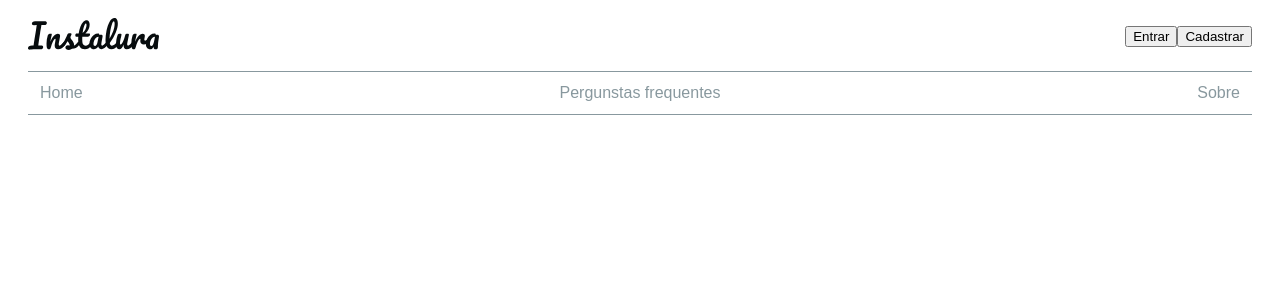
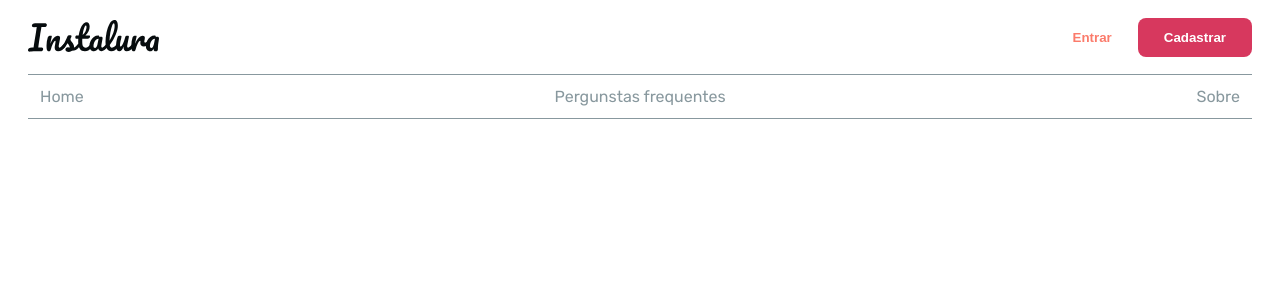
Before and after one commit to kikollovet/instalura-base, a Next.js app: page / in a window 1280 px wide. Shown: the top 300 px of the page. Built offline with nearby package versions, Linux system fonts and the light colour scheme.

Commit message:
Modulo 1 Aula 4

```diff
--- a/package.json
+++ b/package.json
@@ -4,10 +4,11 @@
   "scripts": {
     "dev": "next",
     "build": "next build",
-    "export":"next build && next export",
+    "export": "next build && next export",
     "start": "next start"
   },
   "dependencies": {
+    "lodash": "^4.17.20",
     "next": "latest",
     "react": "^16.8.0",
     "react-dom": "^16.8.0",
--- a/pages/_app.js
+++ b/pages/_app.js
@@ -1,4 +1,5 @@
 import { createGlobalStyle, ThemeProvider } from 'styled-components'
+import theme from '../src/theme'
 
 const GlobalStyle = createGlobalStyle`
   body {
@@ -7,12 +8,6 @@ const GlobalStyle = createGlobalStyle`
     box-sizing: border-box;
   }
 `
-
-const theme = {
-  colors: {
-    primary: '#0070f3',
-  },
-}
 
 export default function App({ Component, pageProps }) {
   return (
--- a/pages/index.js
+++ b/pages/index.js
@@ -1,8 +1,13 @@
 import Menu from '../src/components/commons/Menu'
 
 export default function Home() {
-  return(
+  return (
     <div>
+      <link rel="preconnect" href="https://fonts.gstatic.com" />
+      <link
+        href="https://fonts.googleapis.com/css2?family=Rubik:ital,wght@0,300;0,400;0,500;0,600;0,700;0,800;0,900;1,300;1,400;1,500;1,600;1,700;1,800;1,900&display=swap"
+        rel="stylesheet"
+      />
       <Menu />
     </div>
   )
--- /dev/null
+++ b/src/components/commons/Button/index.js
@@ -0,0 +1,33 @@
+import styled, { css } from 'styled-components'
+import get from 'lodash/get'
+
+const ButtonGhost = css`
+    color: ${(props) => get(props.theme, `colors.${props.variant}.color`)};
+    background: transparent;
+`
+
+const ButtonDefault = css`
+    color: ${(props) => get(props.theme, `colors.${props.variant}.contrastText`)};
+    background-color: ${(props) => get(props.theme, `colors.${props.variant}.color`)};
+`
+
+export const Button = styled.button`
+    border: 0;
+    cursor: pointer;
+    padding: 12px 26px;
+    font-weight: bold;
+    opacity: 1;
+    transition: opacity ${({ theme }) => theme.transition};
+    border-radius: ${({ theme }) => theme.borderRadius};
+    /*${({ ghost }) => (ghost ? ButtonGhost : ButtonDefault)}*/
+    ${function (props) {
+        if (props.ghost) {
+            return ButtonGhost;
+        }
+        return ButtonDefault;
+    }}
+    &:hover,
+    &:focus {
+        opacity: .5;
+    }
+`;
--- a/src/components/commons/Menu/index.js
+++ b/src/components/commons/Menu/index.js
@@ -1,5 +1,6 @@
 import React from 'react'
-import { Logo } from '../../../../theme/Logo'
+import Logo from '../../../theme/Logo'
+import { Button } from '../Button'
 import { MenuWrapper } from './styles/MenuWrapper'
 
 export default function Menu() {
@@ -36,12 +37,12 @@ export default function Menu() {
                 })}
             </MenuWrapper.CentralSide>
             <MenuWrapper.RightSide>
-                <button>
+                <Button type="button" ghost variant="secondary.main">
                     Entrar
-                </button>
-                <button>
+                </Button>
+                <Button type="button" variant="primary.main">
                     Cadastrar
-                </button>
+                </Button>
             </MenuWrapper.RightSide>
         </MenuWrapper>
     )
--- /dev/null
+++ b/src/theme/index.js
@@ -0,0 +1,46 @@
+export const colors = {
+    background: {
+      light: {
+        color: '#FFFFFF',
+      },
+      main: {
+        color: '#F2F2F2',
+      },
+    },
+    borders: {
+      main: {
+        color: '#F1F1F1',
+      },
+    },
+    primary: {
+      main: {
+        color: '#D7385E',
+        contrastText: '#fff',
+      },
+    },
+    secondary: {
+      main: {
+        color: '#FB7B6B',
+        contrastText: '#fff',
+      },
+    },
+    tertiary: {
+      main: {
+        color: '#070C0E',
+        contrastText: '#fff',
+      },
+      light: {
+        color: '#88989E',
+        contrastText: '#fff',
+      },
+    },
+    modes: {
+      dark: {},
+    },
+  };
+
+  export default {
+    colors,
+    borderRadius: '8px',
+    transition: '200ms ease-in-out',
+  };
```
Also changed, not shown: src/theme/Logo/index.js, 1 other file (tests, documents, lock files or other folders).
